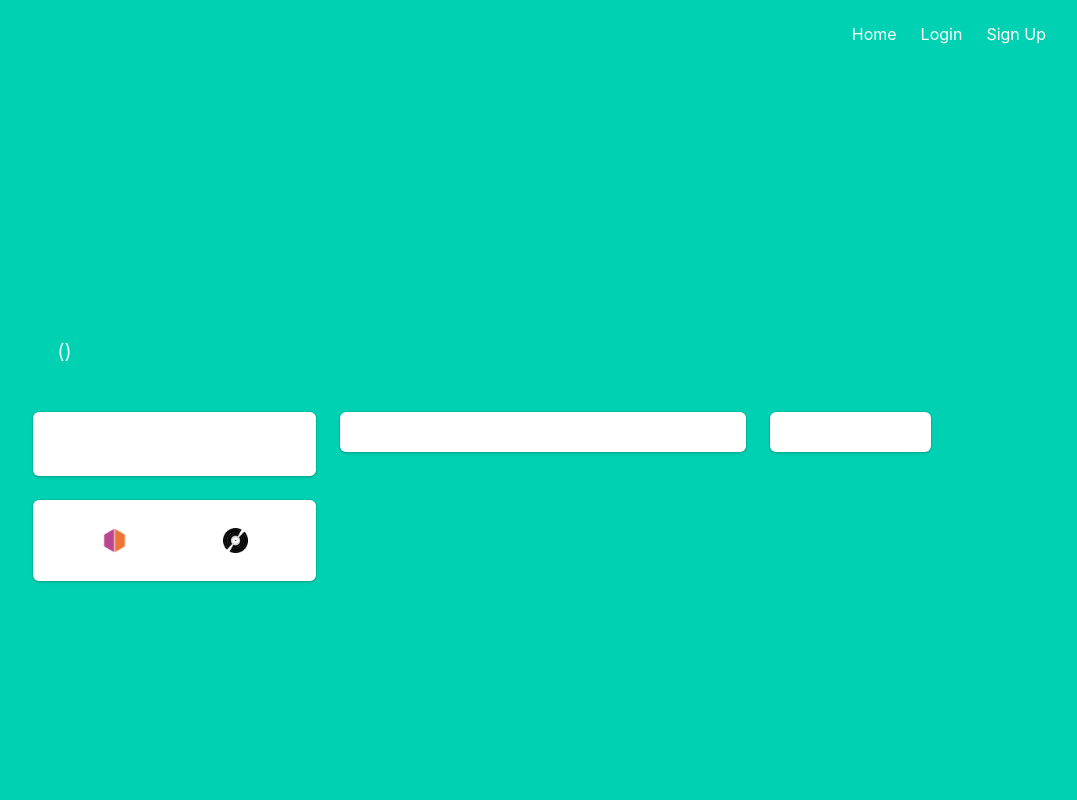
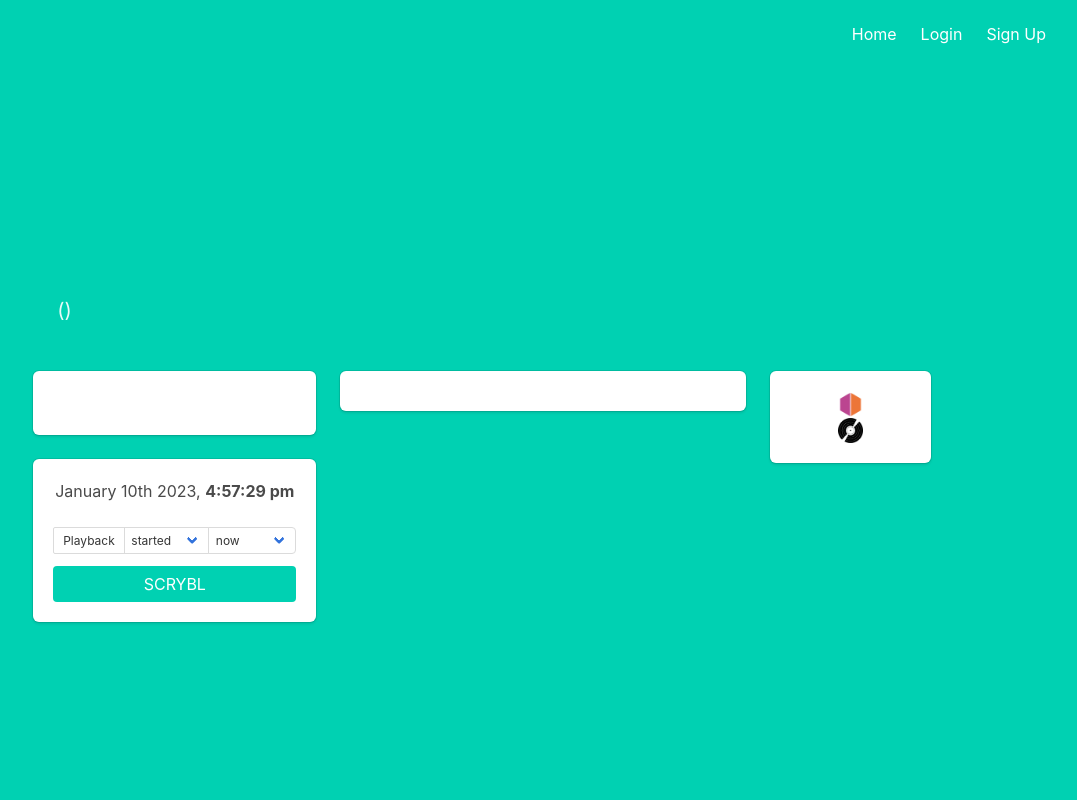
Before and after one commit to conorwild/SCROBBYLr, a Flask app: page /release/1 in a window 1280 px wide. Shown: the whole page, without its empty margins (158-1235 px from the left). Run offline with Flask 3, Linux system fonts and the light colour scheme; data that the repository does not hold is empty; some libraries are stand-ins or nearby versions.

Commit message:
Updated scrybl form container

```diff
--- a/requirements.txt
+++ b/requirements.txt
@@ -26,6 +26,7 @@
 Flask-Login==0.6.2
 flask-marshmallow==0.14.0
 Flask-Migrate==4.0.0
+Flask-Moment==1.0.5
 Flask-Session==0.4.0
 Flask-SQLAlchemy==3.0.2
 flatdict==4.0.1
--- a/rrecords/__init__.py
+++ b/rrecords/__init__.py
@@ -2,6 +2,7 @@
 from flask_sqlalchemy import SQLAlchemy
 from flask_marshmallow import Marshmallow
 from flask_login import LoginManager
+from flask_moment import Moment
 from flask_migrate import Migrate
 from sqlalchemy import event
 from celery import Celery
@@ -14,6 +15,7 @@
 db = SQLAlchemy()
 ma = Marshmallow()
 migrate = Migrate()
+moment = Moment()
 celery = Celery(__name__,
     broker=Config.CELERY_BROKER_URL,
     result_backend=Config.CELERY_RESULT_BACKEND
@@ -35,6 +37,7 @@
     ma.init_app(app)
     migrate.init_app(app, db)
     celery.conf.update(app.config)
+    moment.init_app(app)
 
     login_manager = LoginManager()
     login_manager.login_view = 'auth_bp.login'
--- a/rrecords/main/templates/release.html
+++ b/rrecords/main/templates/release.html
@@ -31,18 +31,40 @@
                 </div>
 
                 <div class="tile is-vertical box">
-                    <nav class="level py-2">
-                        <div class="level-item">
-                            <a href="{{ item.musicbrainz_url }}">
-                                <img src="{{ url_for('main_bp.static', filename='images/musicbrainz_logo.png') }}" style="width:auto;height:25px;" alt="musicbrainz"/>
-                            </a>
-                        </div>
-                        <div class="level-item">
-                            <a href="{{ item.discogs_url }}">
-                                <img src="{{ url_for('main_bp.static', filename='images/discogs_logo_2.png') }}" style="width:auto;height:25px;" alt="discogs"/>
-                            </a>
-                        </div>
-                    </nav>
+                    <div class="content">
+                        {{ moment().format('MMMM Do YYYY') }}, <b>{{ moment().format('h:mm:ss a') }}</b>
+                    </div>
+                    <div class="field has-addons">
+                        <p class="control">
+                            <a class="button is-static is-small has-background-white has-text-dark">Playback</a>
+                        </p>
+                        <p class="control">
+                            <span class="select is-small">
+                                <select>
+                                    <option>started</option>
+                                    <option>stopped</option>
+                                </select>
+                            </span>
+                        </p>
+                        <p class="control is-expanded">
+                            <span class="select is-fullwidth is-small">
+                                <select>
+                                    <option>30 minutes ago</option>
+                                    <option>15 minutes ago</option>
+                                    <option>10 minutes ago</option>
+                                    <option>5 minutes ago</option>
+                                    <option selected="selected">now</option>
+                                    <option>in 5 minutes</option>
+                                    <option>in 10 minutes</option>
+                                    <option>in 15 minutes</option>
+                                    <option>in 30 minutes</option>
+                                </select>
+                            </span>
+                        </p>
+                    </div>
+
+                    <button class="button is-primary is-centered">SCRYBL</button>
+
                 </div>
             </div>
             <div class="column is-one-half">
@@ -88,7 +110,16 @@
             </div>
             <div class="column is-one-fifth">
                 <div class="tile is-vertical box">
-
+                    <div class="level-item">
+                        <a href="{{ item.musicbrainz_url }}">
+                            <img src="{{ url_for('main_bp.static', filename='images/musicbrainz_logo.png') }}" style="width:auto;height:25px;" alt="musicbrainz"/>
+                        </a>
+                    </div>
+                    <div class="level-item">
+                        <a href="{{ item.discogs_url }}">
+                            <img src="{{ url_for('main_bp.static', filename='images/discogs_logo_2.png') }}" style="width:auto;height:25px;" alt="discogs"/>
+                        </a>
+                    </div>
                 </div>
             </div>
 
--- a/rrecords/templates/base.html
+++ b/rrecords/templates/base.html
@@ -10,6 +10,7 @@
     <link rel="stylesheet" href="https://cdnjs.cloudflare.com/ajax/libs/bulma/0.7.2/css/bulma.min.css" />
     <script src="https://ajax.googleapis.com/ajax/libs/jquery/3.2.1/jquery.min.js"></script>
     <link rel='stylesheet' href="https://cdnjs.cloudflare.com/ajax/libs/bulma-tooltip/1.2.0/bulma-tooltip.min.css" />
+    {{ moment.include_moment() }}
 </head>
 
 
```
